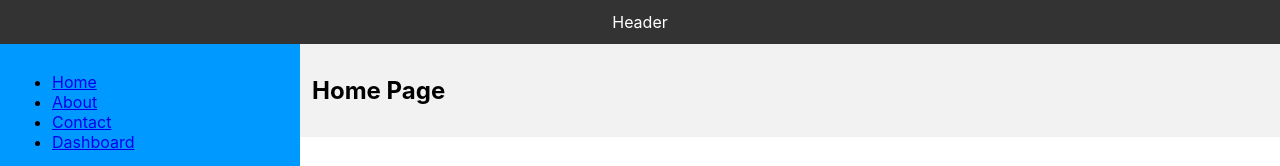
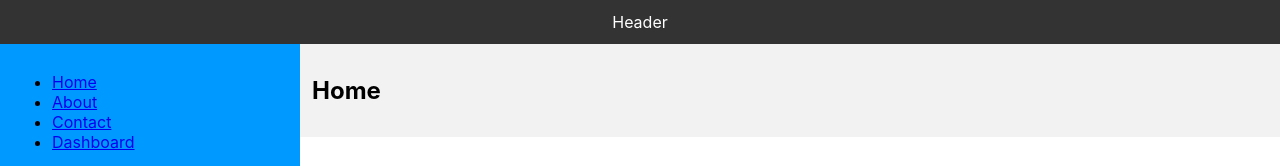
Before and after one commit to anaszakaria/react-app, a React (Create React App) app: page / in a window 1280 px wide. Shown: the top 166 px of the page. Built offline with nearby package versions, Linux system fonts and the light colour scheme.

Commit message:
Fixed routes config

```diff
--- a/src/App.js
+++ b/src/App.js
@@ -1,41 +1,19 @@
 import React, { Component } from 'react'
 import { BrowserRouter as Router, Switch, Route, Link } from 'react-router-dom'
+import routes from './router/index'
 import './assets/css/app.css'
+
+// MAIN COMPONENTS
 import AppHeader from './components/AppHeader'
 import LeftPanel from './components/LeftPanel'
 import Welcome from './components/Welcome'
-
-import Home from './views/Home'
-import About from './views/About'
-import Contact from './views/Home'
-import Dashboard from './views/Dashboard'
-
-const routes = [
-    {
-        path: "/",
-        exact: true,
-        main: () => new Home()
-    },
-    {
-        path: "/about",
-        main: () => new About()
-    },
-    {
-        path: "/contact",
-        main: () => new Contact()
-    },
-    {
-        path: "/dashboard",
-        main: () => new Dashboard()
-    }
-]
 
 export default class App extends Component {
     constructor(props) {
         super(props)
         this.state = {
             leftpanel: false,
-            menuLists: [
+            leftMenuLists: [
                 { id: 'list001', text: 'Home ', icon: 'mdi-home', url: '/'},
                 { id: 'list002', text: 'About ', icon: 'mdi-home', url: '/about'},
                 { id: 'list003', text: 'Contact ', icon: 'mdi-home', url: '/contact'},
@@ -56,7 +34,7 @@ export default class App extends Component {
                     <section className="left-panel">
                         <ul>
                             {
-                                this.state.menuLists.map(item => {
+                                this.state.leftMenuLists.map(item => {
                                     return <li className="pointer" key={item.id} onClick={this.printList.bind(this, item.text)}>
                                         <Link to={item.url}>{item.text}</Link>
                                     </li>
@@ -66,21 +44,16 @@ export default class App extends Component {
                     </section>
                     <section className="main-content">
                             <Switch>
-                                {routes.map((route, index) => (
-                                  // You can render a <Route> in as many places
-                                  // as you want in your app. It will render along
-                                  // with any other <Route>s that also match the URL.
-                                  // So, a sidebar or breadcrumbs or anything else
-                                  // that requires you to render multiple things
-                                  // in multiple places at the same URL is nothing
-                                  // more than multiple <Route>s.
-                                    <Route
-                                        key={index}
-                                        path={route.path}
-                                        exact={route.exact}
-                                        children={<route.main />}
-                                    />
-                                ))}
+                                {
+                                    routes.map((route, index) => (
+                                        <Route
+                                            key={index}
+                                            path={route.path}
+                                            exact={route.exact}
+                                            component={route.component}
+                                        />
+                                    ))
+                                }
                             </Switch>
                     </section>
                 </Router>
--- a/src/components/LeftPanel.js
+++ b/src/components/LeftPanel.js
@@ -1,33 +1,6 @@
 import React, { Component } from 'react'
 import { BrowserRouter as Router, Switch, Route, Link } from 'react-router-dom'
-import Home from '../views/Home'
-import About from '../views/About'
-import Contact from '../views/Home'
-import Dashboard from '../views/Dashboard'
-
-const routes = [
-    {
-        path: "/",
-        exact: true,
-        sidebar: () => <div>home!</div>,
-        main: () => Home
-    },
-    {
-        path: "/about",
-        sidebar: () => <div>about!</div>,
-        main: () => About
-    },
-    {
-        path: "/contact",
-        sidebar: () => <div>contact!</div>,
-        main: () => Contact
-    },
-    {
-        path: "/dashboard",
-        sidebar: () => <div>dashboard!</div>,
-        main: () => Dashboard
-    }
-]
+import routes from '../router/index'
 
 export default class LeftPanel extends Component {
     constructor(props) {
--- a/src/views/Home.js
+++ b/src/views/Home.js
@@ -1,7 +1,16 @@
 import React, { Component } from 'react'
 
-function Home() {
-    return <h1>Home Page</h1>
+export default class Home extends Component {
+    constructor(props) {
+        super(props)
+        this.state = {
+            status: true
+        }
+    }
+
+    render() {
+        return (
+            <h1>Home</h1>
+        )
+    }
 }
-
-export default Home
```
Also changed, not shown: src/router/index.js (added, +29 -0 lines).
